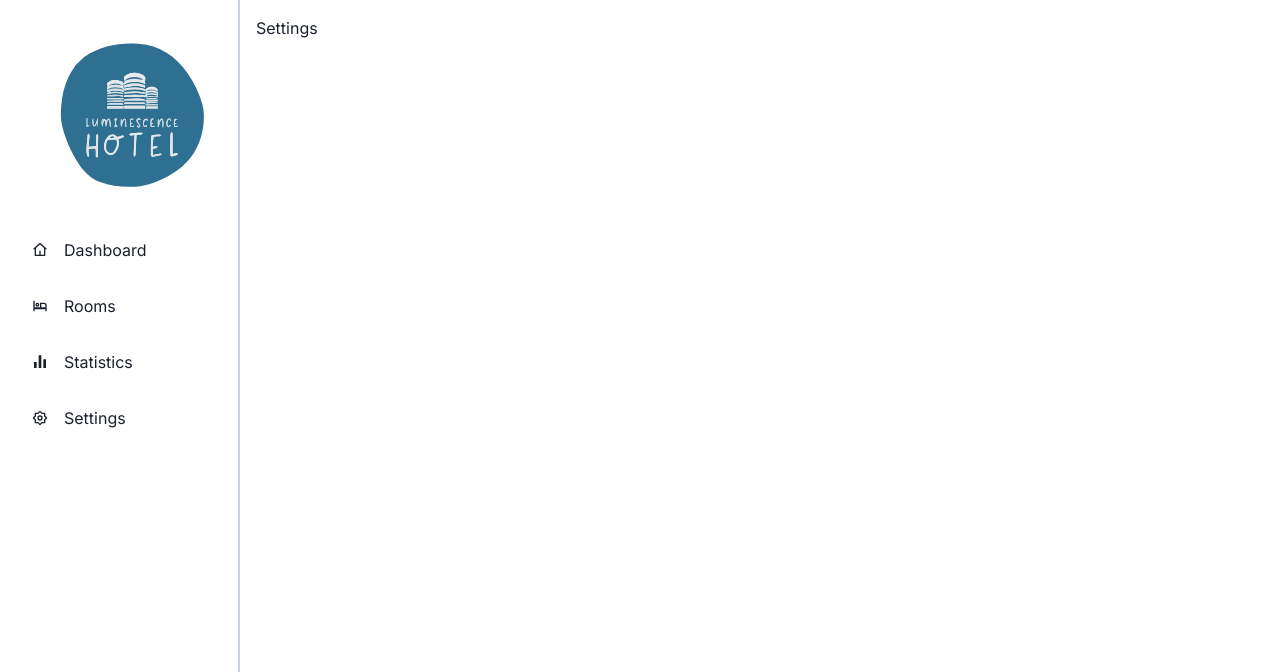
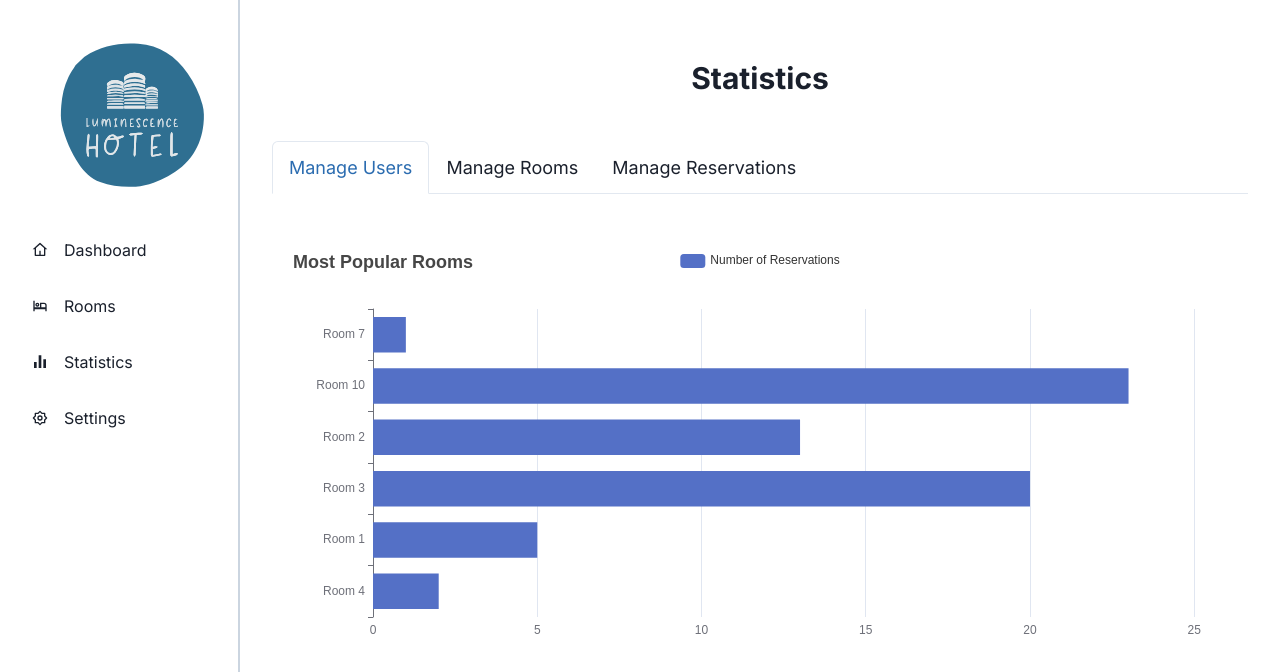
Before and after one commit to carvalho28/luminiscence-hotel, a React (Vite) app in the folder frontend/: page /settings in a window 1280 px wide. Shown: the top 672 px of the page. Built offline with nearby package versions, Linux system fonts and the light colour scheme; no server answers.

Commit message:
feat: added get details of client

```diff
--- a/frontend/src/Settings.tsx
+++ b/frontend/src/Settings.tsx
@@ -1,10 +1,161 @@
 import { Layout } from "./components/Layout";
+import {Box, Center, Container, Tab, TabList, TabPanel, TabPanels, Tabs, Text} from "@chakra-ui/react";
+import ReactEChart from "echarts-for-react";
 
 export default function Register() {
 
-  return (
-    <Layout>
-      <h1>Settings</h1>
-    </Layout>
-  )
+    const option = {
+        title: {
+            text: 'Manage User',
+            left: 'center'
+        },
+        tooltip: {
+            trigger: 'axis',
+            axisPointer: {
+                type: 'shadow'
+            }
+        },
+        grid: {
+            left: '3%',
+            right: '4%',
+            bottom: '3%',
+            containLabel: true
+        },
+        xAxis: [
+            {
+                type: 'category',
+                data: ['May', 'June', 'July', 'August', 'September', 'October', 'November', 'December', 'January', 'February', 'March', "April"],
+                axisTick: {
+                    alignWithLabel: true
+                }
+            }
+        ],
+        yAxis: [
+            {
+                type: 'value'
+            }
+        ],
+        series: [
+            {
+                name: 'Direct',
+                type: 'bar',
+                barWidth: '60%',
+                data: [10, 52, 200, 334, 390, 330, 220, 10, 50]
+            }
+        ]
+    };
+
+    const option2 = {
+        title: {
+            text: 'Number of Reservations By Person',
+            left: 'center'
+        },
+        tooltip: {
+            trigger: 'item'
+        },
+        legend: {
+            orient: 'vertical',
+            left: 'left'
+        },
+        series: [
+            {
+                name: 'Access From',
+                type: 'pie',
+                radius: '50%',
+                data: [
+                    {value: 3, name: 'Zé'},
+                    {value: 5, name: 'Maria Antónia'},
+                    {value: 2, name: 'Email'},
+                    {value: 3, name: 'Union Ads'},
+                    {value: 7, name: 'Adelaide Piedade'}
+                ],
+                emphasis: {
+                    itemStyle: {
+                        shadowBlur: 10,
+                        shadowOffsetX: 0,
+                        shadowColor: 'rgba(0, 0, 0, 0.5)'
+                    }
+                }
+            }
+        ]
+    }
+
+    const option3 = {
+        title: {
+            text: 'Most Popular Rooms',
+        },
+        tooltip: {
+            trigger: 'axis',
+            axisPointer: {
+                type: 'shadow'
+            }
+        },
+        legend: {},
+        grid: {
+            left: '3%',
+            right: '4%',
+            bottom: '3%',
+            containLabel: true
+        },
+        xAxis: {
+            type: 'value',
+            boundaryGap: [0, 0.01]
+        },
+        yAxis: {
+            type: 'category',
+            data: ['Room 4', 'Room 1', 'Room 3', 'Room 2', 'Room 10', 'Room 7']
+        },
+        series: [
+            {
+                name: 'Number of Reservations',
+                type: 'bar',
+                data: [2, 5, 20, 13, 23, 1]
+            },
+        ]
+    }
+
+    return (
+        <Layout>
+            <Container maxW="container.xl" mt="10">
+                <Center>
+                    <Text fontSize="3xl" as="b">
+                        Statistics
+                    </Text>
+                </Center>
+                <Tabs size="lg" variant="enclosed" mt="10">
+                    <TabList>
+                        <Tab>Manage Users</Tab>
+                        <Tab>Manage Rooms</Tab>
+                        <Tab>Manage Reservations</Tab>
+                    </TabList>
+                    <TabPanels>
+                        <TabPanel>
+                            <Box mt="10">
+                                <ReactEChart
+                                    option={option3}
+                                    style={{height: "400px", width: "100%"}}
+                                />
+                            </Box>
+                        </TabPanel>
+                        <TabPanel>
+                            <Box mt="10">
+                                <ReactEChart
+                                    option={option2}
+                                    style={{height: "400px", width: "100%"}}
+                                />
+                            </Box>
+                        </TabPanel>
+                        <TabPanel>
+                            <Box mt="10">
+                                <ReactEChart
+                                    option={option}
+                                    style={{height: "400px", width: "100%"}}
+                                />
+                            </Box>
+                        </TabPanel>
+                    </TabPanels>
+                </Tabs>{" "}
+            </Container>
+        </Layout>
+    );
 }
```
